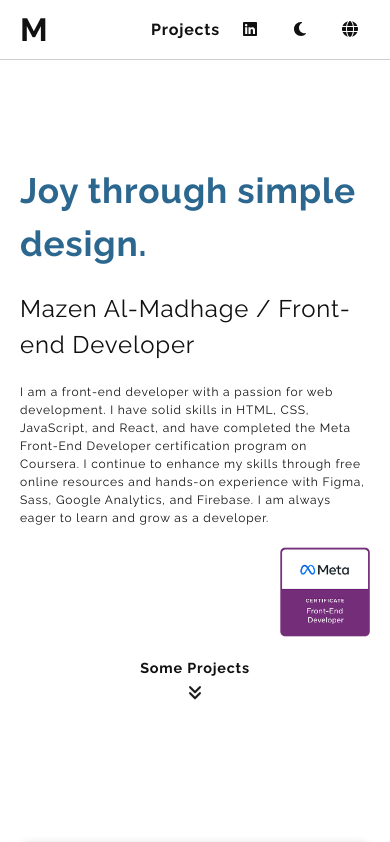
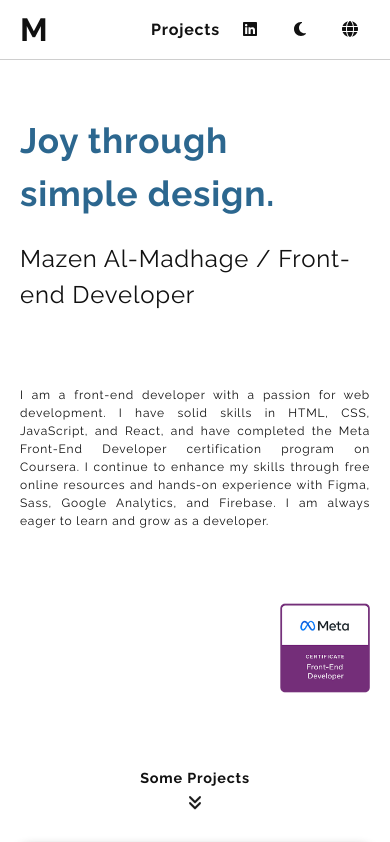
Before and after one commit to mazenLavey/portfolio, a React (Create React App) app: page / in a window 390 px wide. Shown: the top 842 px of the page. Built offline with nearby package versions, Linux system fonts and the light colour scheme; no server answers.

Commit message:
UI fixed for mobile

```diff
--- a/src/pages/home/Landing.jsx
+++ b/src/pages/home/Landing.jsx
@@ -11,7 +11,7 @@ const Landing = ()=> {
     return (
     <section className={`${LandingCSS.wrapper} container`}>
         <header className={LandingCSS.header}>
-            <h1>{lang === "en"? `Joy through simple design.` : "Радость через простой дизайн."}</h1>
+            <h1>{lang === "en"? `Joy through \nsimple design.` : `Радость через \nпростой дизайн.`}</h1>
             <span>{lang === "en"? "Mazen Al-Madhage / Front-end Developer": "Аль-Мадхаджи Мазен / Front-end разработчик"}</span>
         </header>
         <p className={LandingCSS.about}>
--- a/src/pages/home/styles/Landing.module.css
+++ b/src/pages/home/styles/Landing.module.css
@@ -1,21 +1,27 @@
 .wrapper {
     display: flex;
     flex-flow: column nowrap;
-    align-items: flex-start;
-    justify-content: center;
-    gap: 20px;
-    height: 100vh;
+    justify-content: space-around;
+    gap: 10px;
+    margin-top: 60px;
+    height: calc(100vh - 60px);
     position: relative;
 }
 
-.header>h1 {
+.header > h1 {
     font-size: var(--font-xl);
     color: var(--font-color);
     margin-bottom: 20px;
     animation: changeColor 10s infinite alternate both;
 }
 
-.header>span {
+@media (max-width: 575px) {
+    .header>h1 {
+        white-space: break-spaces;
+    }
+}
+
+.header > span {
     color: var(--font-color);
     font-size: var(--font-700);
 }
@@ -45,6 +51,7 @@
 .about {
     color: var(--font-color);
     font-size: var(--font-300);
+    text-align: justify;
 }
 
 .arrow {
@@ -56,14 +63,14 @@
     margin: 0 auto;
 }
 
-.arrow>p {
+.arrow > p {
     color: var(--font-color);
     font-size: var(--font-400);
     text-transform: capitalize;
     font-weight: bold;
 }
 
-.arrow>svg {
+.arrow > svg {
     animation: arrow 0.5s infinite alternate both;
     color: var(--font-color);
 }
```
